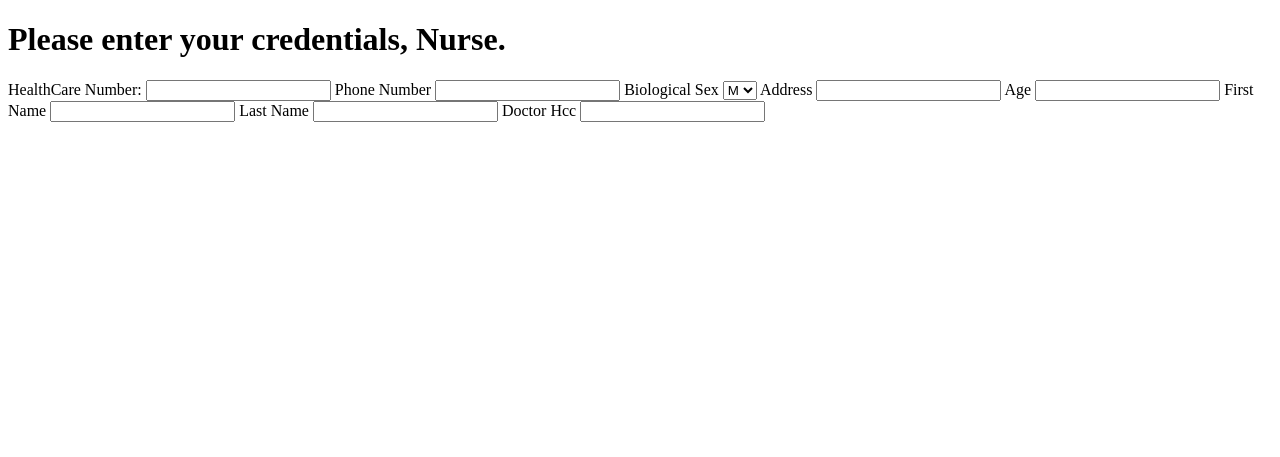
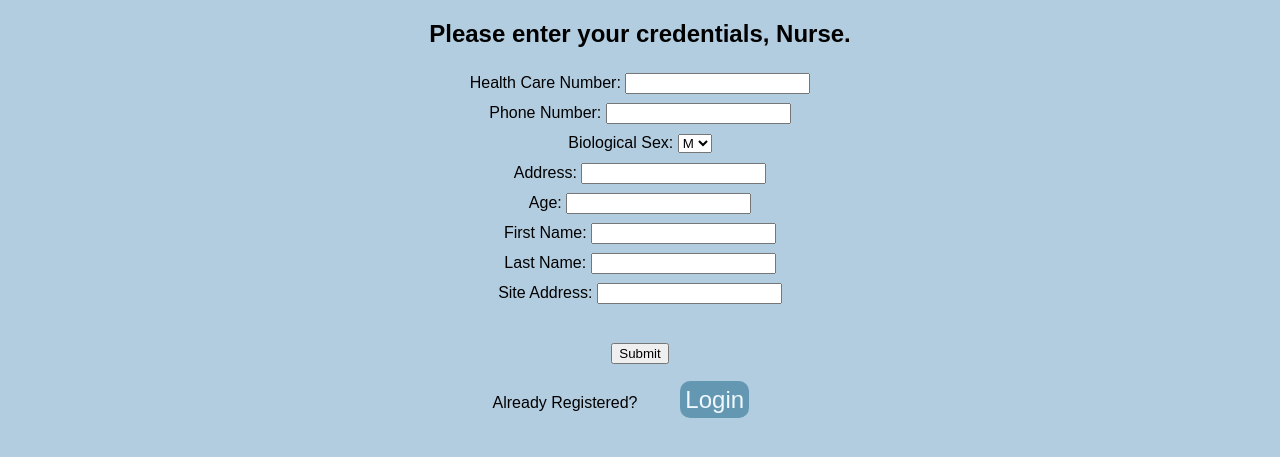
Before and after one commit to tyleryip/vaccine-tracking-app, a Django app: template cpsc471-project/tracker/templates/tracker/nurse_registration.html in a window 1280 px wide. Shown: the top 457 px of the page. Run offline with Django 3.2, Linux system fonts and the light colour scheme; the template is opened without the code that fills it, so the values that code supplies are empty.

```diff
--- a/cpsc471-project/tracker/templates/tracker/civilian_registration.html
+++ b/cpsc471-project/tracker/templates/tracker/civilian_registration.html
@@ -51,7 +51,7 @@
 
             Do you work in a high risk industry? (Healthcare, service industry, etc.) <select id="occupation" name="occupation" required >
                 <option value="No">No</option>
-                <option value="Yes">F</option>
+                <option value="Yes">Yes</option>
             </select><br/>
 
             <br/>
--- a/cpsc471-project/tracker/templates/tracker/nurse_registration.html
+++ b/cpsc471-project/tracker/templates/tracker/nurse_registration.html
@@ -1,3 +1,4 @@
+{% load static %}
 <!DOCTYPE html>
 <html lang="en">
 <head>
@@ -5,46 +6,63 @@
     <meta http-equiv="X-UA-Compatible" content="IE=edge">
     <meta name="viewport" content="width=device-width, initial-scale=1.0">
     <title>Register as Nurse</title>
+    <link
+      rel="stylesheet"
+      type="text/css"
+      href="{% static 'tracker/register_civilian.css' %}"
+    />
+
 </head>
 <body>
 
     <div>
-        <h1> Please enter your credentials, Nurse. </h1>
+        <h2 Class = "please-enter"> Please enter your credentials, Nurse. </h2>
     </div>
 
-    <!-- Entering Credentials to become a Nurse in the Database. -->
+    <!-- Entering Credentials to become a Citizen in the Database. -->
     <div>
-        <form>
-            <label for="civ-hcc">HealthCare Number: </label>
-            <input type="number" id="civ-hcc" name="civ-hcc">
+        <form method = "POST">
+            {% csrf_token %}
+            Health Care Number: <input type="text" id="civ_hcc" name="hcc_no" required autocomplete = off><br/>
 
-            <label for = "phone-no">Phone Number</label>
-            <input type = "number" id = "phone-no" name = "phone-no">
+            Phone Number: <input type = "text" id = "phone_no" name = "phone_no" required autocomplete = off><br/>
 
-            <label for = "sex">Biological Sex</label>
-            <select id="sex" name="sex">
+            Biological Sex: <select id="sex" name="sex" required >
                 <option value="M">M</option>
                 <option value="F">F</option>
-            </select>
+            </select><br/>
 
-            <label for = "address">Address</label>
-            <input type = "text" id = "address" name = "address">
+            Address: <input type = "text" id = "address" name = "address" required autocomplete = off><br/>
 
-            <label for = "age">Age</label>
-            <input type = "number" id = "age" name = "age">
+            Age: <input type = "text" id = "age" name = "age" required autocomplete = off><br/>
 
-            <label for = "first-name">First Name</label>
-            <input type = "text" id = "first-name" name = "first-name">
+            First Name: <input type = "text" id = "first_name" name = "first_name" required autocomplete = off><br/>
 
-            <label for = "last-name">Last Name</label>
-            <input type = "text" id = "last-name" name = "last-name">
+            Last Name: <input type = "text" id = "last_name" name = "last_name" required autocomplete = off><br/>
 
-            <label for = "site-address">Doctor Hcc</label>
-            <input type = "text" id = "site-address" name = "site-address">
+            Site Address: <input type = "text" id = "site_address" name = "site_address" required autocomplete = off><br/>
+
+            <br/>
+            <input type="submit" value="Submit">
+
         </form>
     </div>
 
-      <!-- TODO: add db functionality, link css so it isnt ugly. -->
+        <div Class = "login-section">
+            <br/>
+             Already Registered?
+            <a class="button" href="{% url 'tracker:nurse_login' %}"> Login </a>
+        </div>
+
+
+
+
+
+<!-- TODO: Link css so it isnt ugly. -->
+<!-- borrowed functionality concepts from: https://www.youtube.com/watch?v=d9fx8qrJyCY&ab_channel=HarithaComputers%26Technology-->
+<!-- create an anchor that links back to the login site. -->
+
+
 
 </body>
 </html>
```
Also changed, not shown: cpsc471-project/tracker/views.py (+5 -4 lines).
